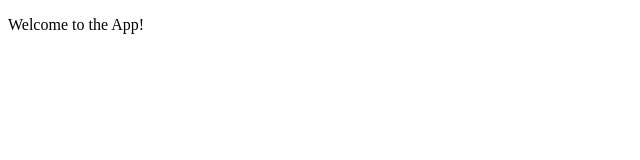
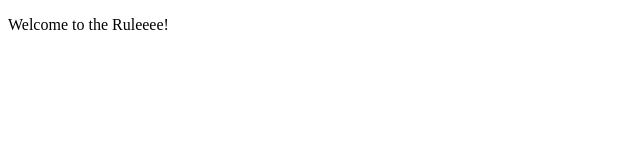
Before and after one commit to Kinoichi/angular-signals-store, an Angular app: page / in a window 1280 px wide. Shown: the top 160 px of the page, without its empty margins (0-640 px from the left). Built offline with nearby package versions, Linux system fonts and the light colour scheme.

Commit message:
update welcome message in app.html

```diff
--- a/src/app/app.html
+++ b/src/app/app.html
@@ -1,2 +1,2 @@
 <router-outlet />
-<p>Welcome to the App!</p>
+<p>Welcome to the Ruleeee!</p>
```
